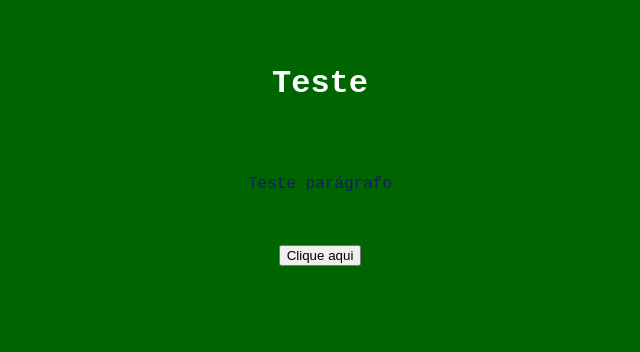
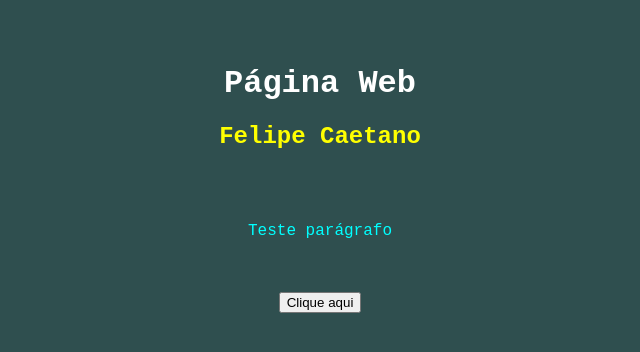
Before and after one commit to felipecaetano10/ppm-20202-exemplo-git, a plain HTML site: page index.html in a window 1280 px wide. Shown: the whole page, without its empty margins (320-960 px from the left). Drawn offline with Linux system fonts and the light colour scheme.

Commit message:
Adicionado H2 abaixo do titulo e alterado css

```diff
--- a/css/estilo.css
+++ b/css/estilo.css
@@ -1,5 +1,5 @@
 body {
-  background-color: darkgreen;
+  background-color: darkslategray;
   color: white;
   font-family: "Courier New", Courier, monospace;
   text-align: center;
@@ -7,5 +7,9 @@ body {
 }
 
 p {
-  color: midnightblue;
+  color: aqua;
 }
+
+h2 {
+    color: yellow;
+}
--- a/index.html
+++ b/index.html
@@ -8,8 +8,11 @@
 
     <body>
         <h1>
-            Teste
+            Página Web
         </h1>
+        <h2>
+            Felipe Caetano
+        </h2>
         <br><br>
         <p>
             Teste parágrafo
```
